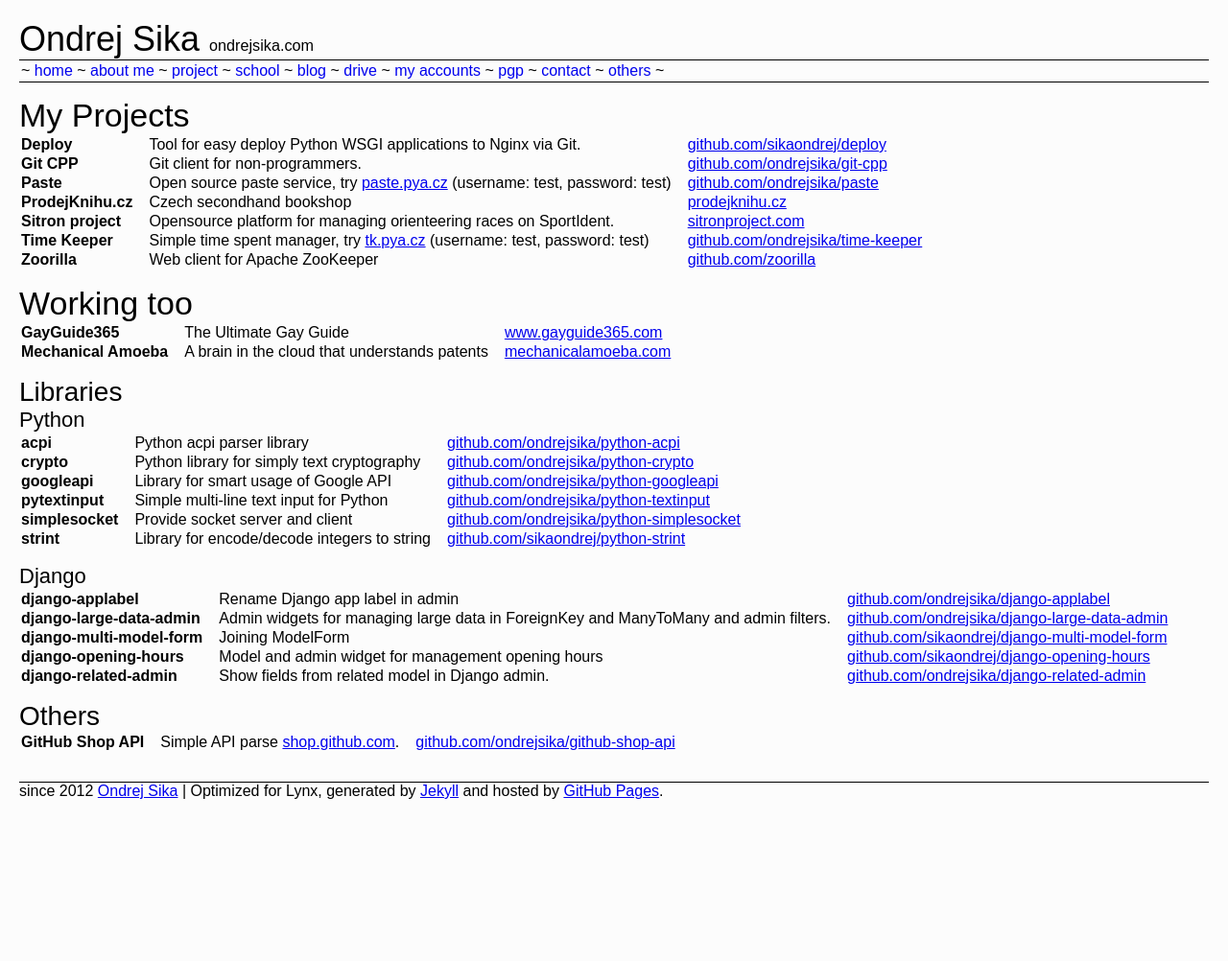
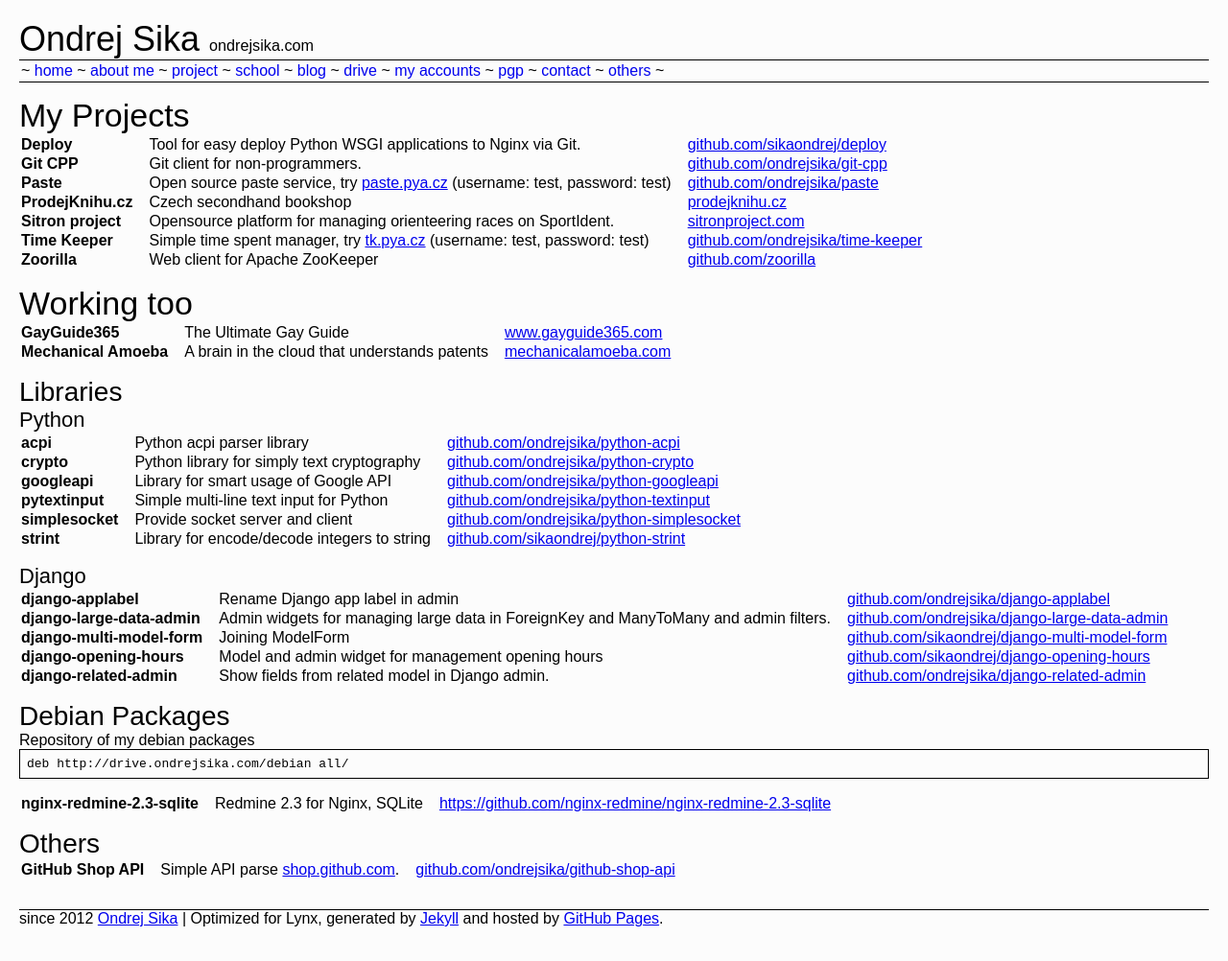
Before and after one commit to ondrejsika/ondrejsika.com, a Jekyll site: the page built from projects.html, in a window 1280 px wide. Shown: the whole page at 96% size. Built offline with Jekyll 4.4.1, drawn with Linux system fonts in a browser that asks for light colours; Markdown is read by kramdown in place of the engine named in the settings; comment, search, counter and statistics services are not loaded; before the commit the page ends 900 px from its top, so only the background shows below that.

Commit message:
add beb packages to projects, add blog post: Redmine on Nginx via DEB package

```diff
--- a/projects.html
+++ b/projects.html
@@ -121,6 +121,21 @@
     </tr>
 </table>
 
+<h3>Debian Packages</h3>
+Repository of my debian packages
+
+<pre>
+deb http://drive.ondrejsika.com/debian all/
+</pre>
+
+<table>
+    <tr>
+        <td><b>nginx-redmine-2.3-sqlite</b></td>
+        <td>Redmine 2.3 for Nginx, SQLite</td>
+        <td><a href="https://github.com/nginx-redmine/nginx-redmine-2.3-sqlite" target="_blank">https://github.com/nginx-redmine/nginx-redmine-2.3-sqlite</a></td>
+    </tr>
+</table>
+
 <h3>Others</h3>
 <table>
     <tr>
```
Also changed, not shown: _posts/2014-03-19-redmine-on-nginx-via-debian-package.md (added, +28 -0 lines).
